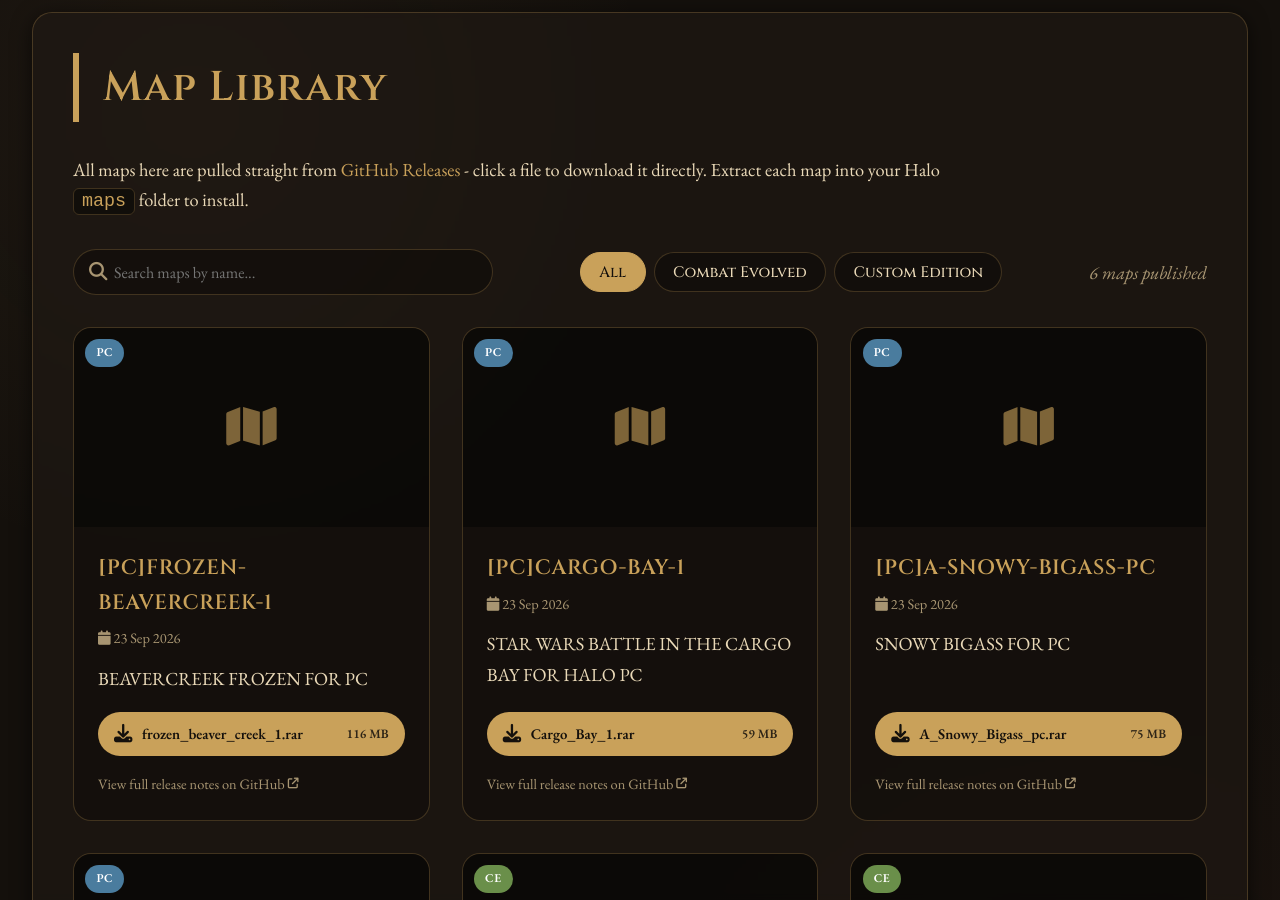
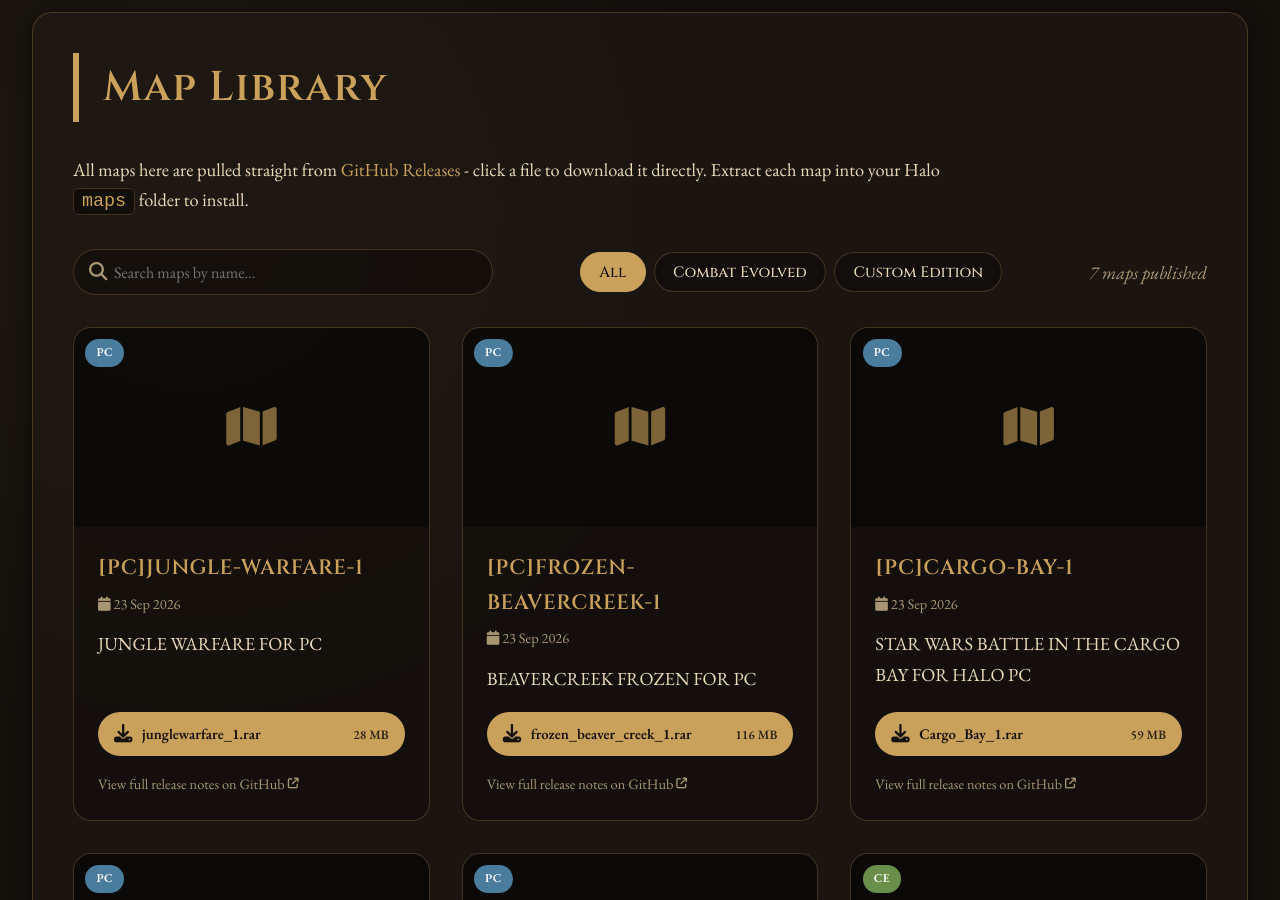
Before and after one commit to Chalwk/NC-Halo-Maps, a Jekyll site: the page built from maps.html, in a window 1280 px wide and 900 px high, scrolled down 264 px. Built offline with Jekyll 4.4.1, drawn with Linux system fonts in a browser that asks for light colours.

Commit message:
chore: update releases data

```diff
--- a/_data/releases.json
+++ b/_data/releases.json
@@ -1,4 +1,27 @@
 [
+  {
+    "id": 394738612,
+    "tag": "PC-JUNGLEWARFARE-1",
+    "name": "[PC]JUNGLE-WARFARE-1",
+    "body": "JUNGLE WARFARE FOR PC",
+    "prerelease": false,
+    "published_at": "2026-09-23T14:21:12Z",
+    "html_url": "https://github.com/nakedchick-code/NC-Halo-Maps/releases/tag/PC-JUNGLEWARFARE-1",
+    "games": [
+      "PC"
+    ],
+    "thumbnail": null,
+    "assets": [
+      {
+        "name": "junglewarfare_1.rar",
+        "size": 29350670,
+        "size_human": "28 MB",
+        "download_count": 0,
+        "browser_download_url": "https://github.com/nakedchick-code/NC-Halo-Maps/releases/download/PC-JUNGLEWARFARE-1/junglewarfare_1.rar",
+        "content_type": "application/x-compressed"
+      }
+    ]
+  },
   {
     "id": 394736877,
     "tag": "PC-FROZEN-BEAVERCREEK-1",
```
